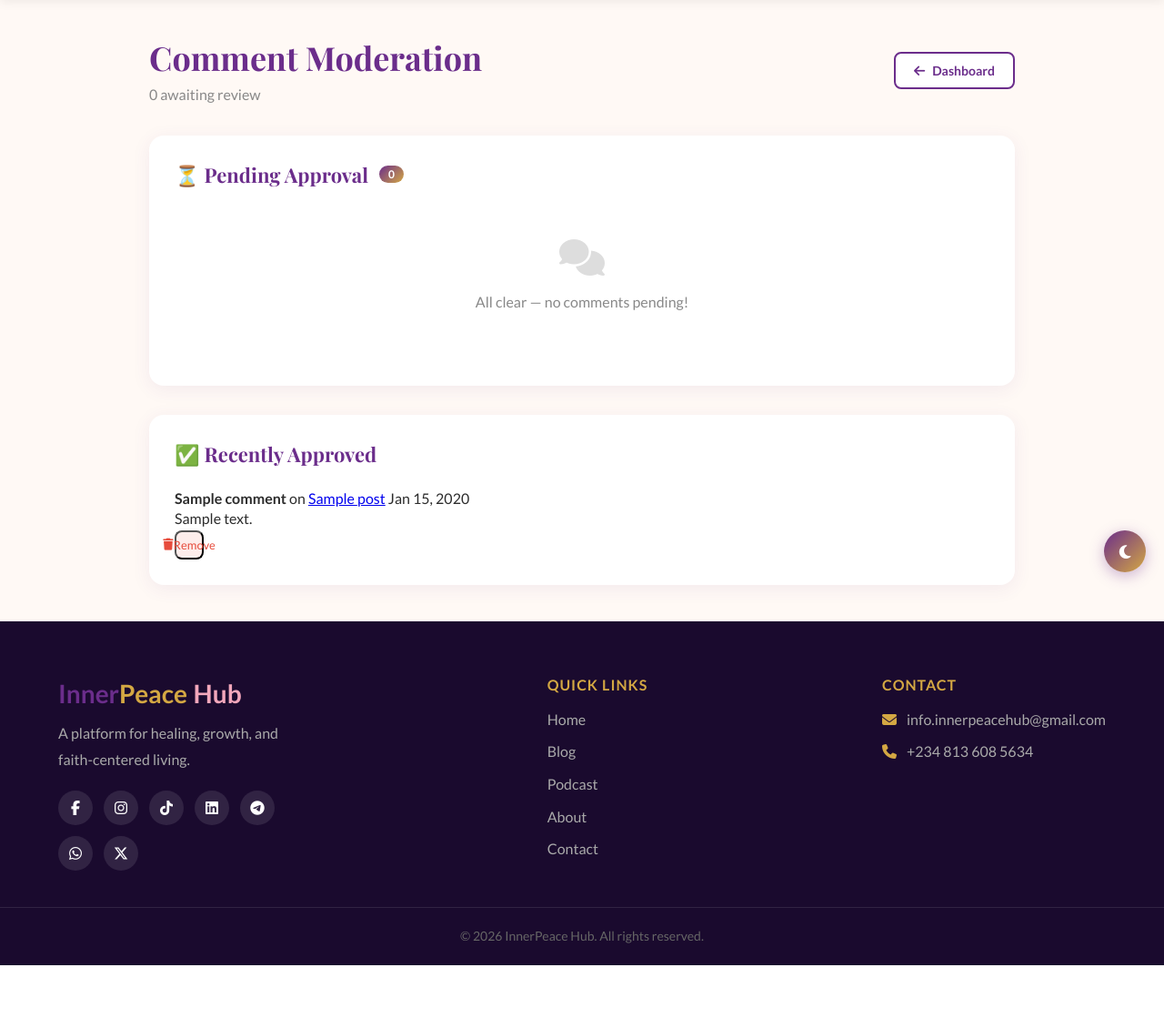
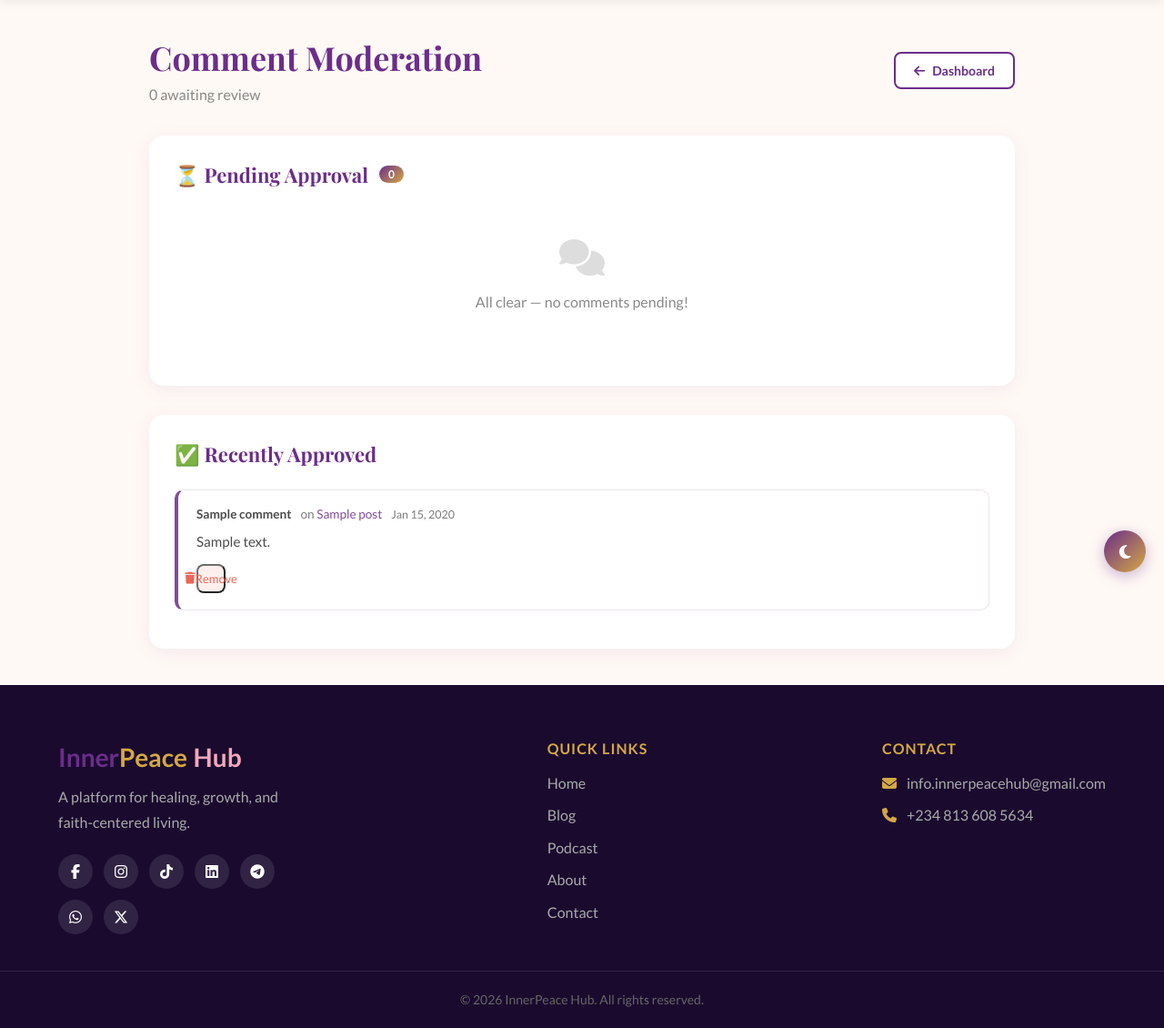
Before and after one commit to Eminence-Pyro/InnerPeace_Hub, a Flask app: page /admin/comments in a window 1280 px wide. Shown: the part 91-1221 px from the top of the page at 91% size. Before the commit the page ends 1152 px from the top, so only its background shows below. Run offline with Flask 3, Linux system fonts and the light colour scheme; a user stored in the database is signed in; tables that the repository leaves empty hold one stand-in row (values such as "Sample post"); some libraries are stand-ins or nearby versions.

Commit message:
Add CSS: stat-card-alert, view-count, comment-mod-card, scheduled status badge

```diff
--- a/static/css/styles.css
+++ b/static/css/styles.css
@@ -3136,3 +3136,84 @@ input[type="url"], input[type="number"], textarea, select {
   min-width: 520px;   /* enough for Title | Category | Status | Date | Actions */
   width: 100%;
 }
+
+
+/* ── Stat card alert (pending comments) ────────────────────────────────────── */
+.stat-card-alert {
+  border: 2px solid #D4A843 !important;
+  background: #fffbf0 !important;
+}
+
+[data-theme="dark"] .stat-card-alert {
+  background: #2a2200 !important;
+}
+
+.stat-card-link {
+  display: inline-block;
+  margin-top: 6px;
+  font-size: 0.8rem;
+  color: #6B2D8B;
+  font-weight: 600;
+  text-decoration: none;
+}
+
+.stat-card-link:hover { text-decoration: underline; }
+
+/* ── View count badge in table ──────────────────────────────────────────────── */
+.view-count {
+  font-size: 0.82rem;
+  color: #888;
+  white-space: nowrap;
+}
+
+/* ── Comment moderation cards ───────────────────────────────────────────────── */
+.comment-mod-card {
+  background: var(--card-bg, #fff);
+  border: 1px solid var(--border, #e8e0f0);
+  border-radius: 10px;
+  padding: 18px 20px;
+  margin-bottom: 14px;
+}
+
+.comment-mod-card.pending {
+  border-left: 4px solid #D4A843;
+}
+
+.comment-mod-card.approved {
+  border-left: 4px solid #6B2D8B;
+  opacity: 0.85;
+}
+
+.comment-mod-meta {
+  display: flex;
+  flex-wrap: wrap;
+  gap: 10px;
+  align-items: center;
+  margin-bottom: 10px;
+  font-size: 0.85rem;
+}
+
+.comment-mod-meta strong { color: var(--text); }
+.comment-mod-meta span { color: var(--text-muted, #888); }
+.comment-mod-meta .muted { font-size: 0.78rem; }
+.comment-mod-meta a { color: #6B2D8B; text-decoration: none; }
+.comment-mod-meta a:hover { text-decoration: underline; }
+
+.comment-mod-body {
+  color: var(--text, #2C2C2C);
+  line-height: 1.6;
+  margin: 0 0 12px;
+  font-size: 0.95rem;
+}
+
+.comment-mod-actions { display: flex; gap: 8px; }
+
+/* ── Scheduled status badge ─────────────────────────────────────────────────── */
+.status-scheduled {
+  background: #e8f4fd;
+  color: #1a6fb3;
+  border-radius: 20px;
+  padding: 3px 10px;
+  font-size: 0.78rem;
+  font-weight: 600;
+}
```
